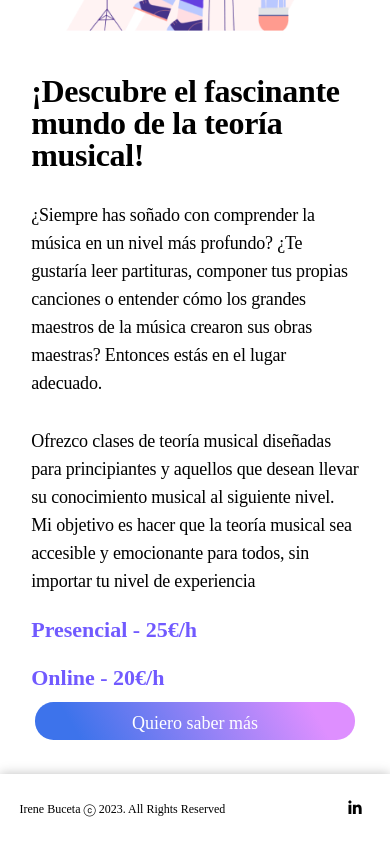
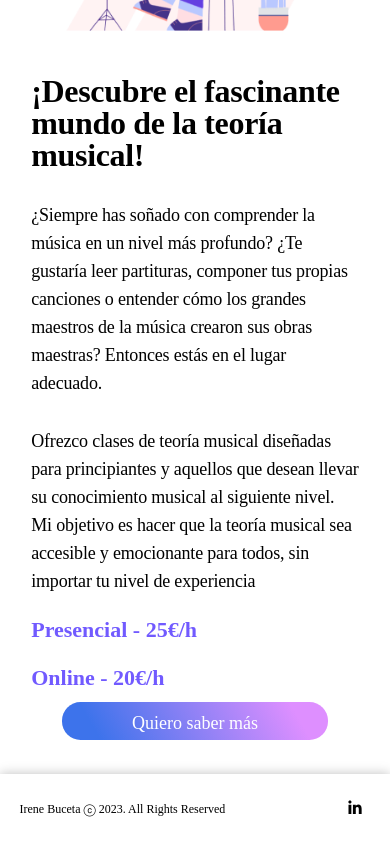
Before and after one commit to ireneBuz/clases, a Vue app: page /clases-teoria-musical in a window 390 px wide. In both pictures the pointer is over the link "Quiero saber más". Shown: the part 267-1111 px from the top of the page. Built offline with nearby package versions, Linux system fonts and the light colour scheme; some icons are missing; a web font is replaced by a local one.

Commit message:
resolution fix

```diff
--- a/src/views/MusicalTheoryClassesView.vue
+++ b/src/views/MusicalTheoryClassesView.vue
@@ -281,13 +281,25 @@ section {
 
 
   .musical-classes-info .musical-classes-info-button .musical-classes-info-button-presential a {
-    padding-left: 97px;
-    padding-right: 97px;
+    padding-left: 85px;
+    padding-right: 85px;
   }
 
   .musical-classes-info .musical-classes-info-button .musical-classes-info-button-presential a:hover {
-    padding-left: 97px;
-    padding-right: 97px;
+    padding-left: 85px;
+    padding-right: 85px;
+  }
+}
+
+@media (max-width: 400px) {
+  .musical-classes-info .musical-classes-info-button .musical-classes-info-button-presential a {
+    padding-left: 70px;
+    padding-right: 70px;
+  }
+
+  .musical-classes-info .musical-classes-info-button .musical-classes-info-button-presential a:hover {
+    padding-left: 70px;
+    padding-right: 70px;
   }
 }
 </style>
--- a/src/views/PianoClassesView.vue
+++ b/src/views/PianoClassesView.vue
@@ -289,15 +289,27 @@ section {
 
 
   .piano-classes-info .piano-classes-info-button .piano-classes-info-button-presential a {
-    padding-left: 97px;
-    padding-right: 97px;
+    padding-left: 85px;
+    padding-right: 85px;
   }
 
   .piano-classes-info .piano-classes-info-button .piano-classes-info-button-presential a:hover {
-    padding-left: 97px;
-    padding-right: 97px;
+    padding-left: 85px;
+    padding-right: 85px;
   }
 
 
 }
+
+@media (max-width: 400px) {
+  .piano-classes-info .piano-classes-info-button .piano-classes-info-button-presential a {
+    padding-left: 70px;
+    padding-right: 70px;
+  }
+
+  .piano-classes-info .piano-classes-info-button .piano-classes-info-button-presential a:hover {
+    padding-left: 70px;
+    padding-right: 70px;
+  }
+}
 </style>
```
